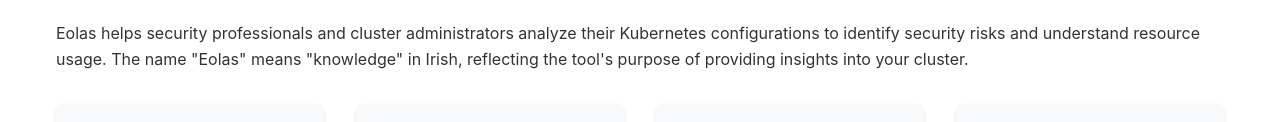
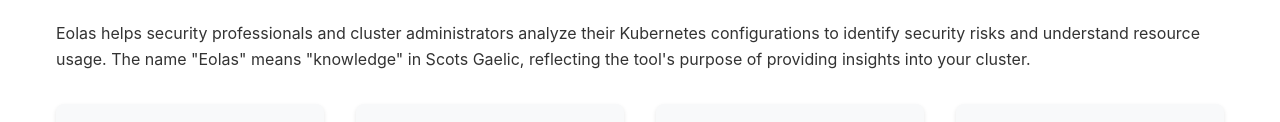
Before and after one commit to raesene/eolas, a plain HTML site: page docs/index.html in a window 1280 px wide. Shown: the part 587-709 px from the top of the page. Drawn offline with Linux system fonts and the light colour scheme.

Commit message:
fix docs reference

```diff
--- a/docs/index.html
+++ b/docs/index.html
@@ -43,7 +43,7 @@
 
         <section id="overview" class="content-section">
             <h2>Overview</h2>
-            <p>Eolas helps security professionals and cluster administrators analyze their Kubernetes configurations to identify security risks and understand resource usage. The name "Eolas" means "knowledge" in Irish, reflecting the tool's purpose of providing insights into your cluster.</p>
+            <p>Eolas helps security professionals and cluster administrators analyze their Kubernetes configurations to identify security risks and understand resource usage. The name "Eolas" means "knowledge" in Scots Gaelic, reflecting the tool's purpose of providing insights into your cluster.</p>
 
             <div class="features">
                 <div class="feature-card">
```
